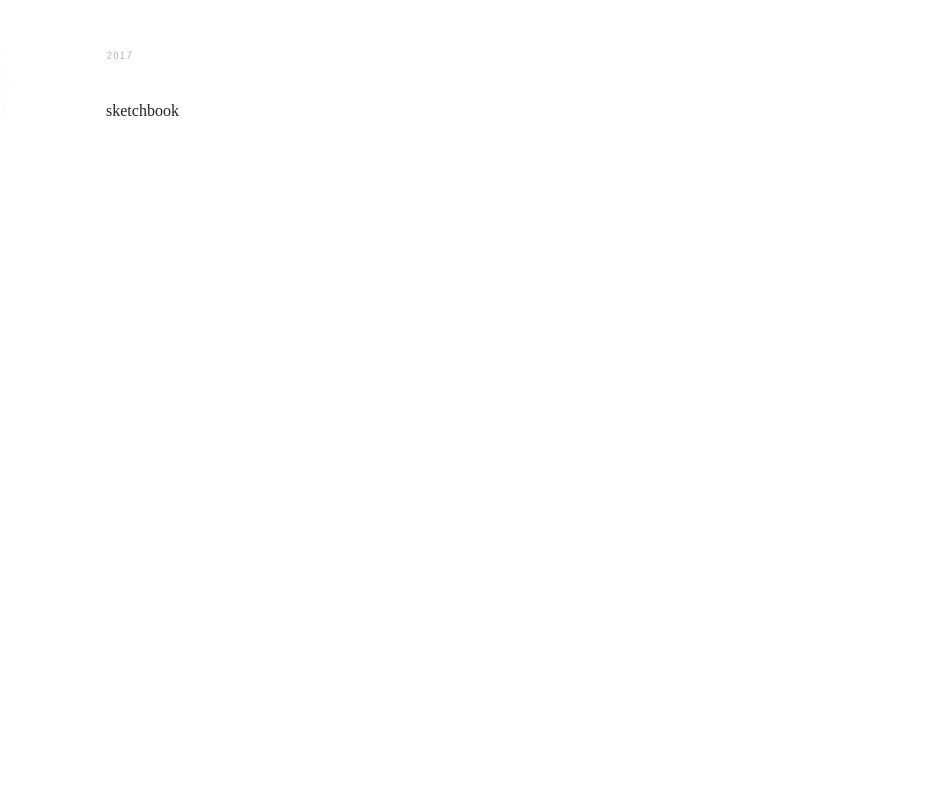
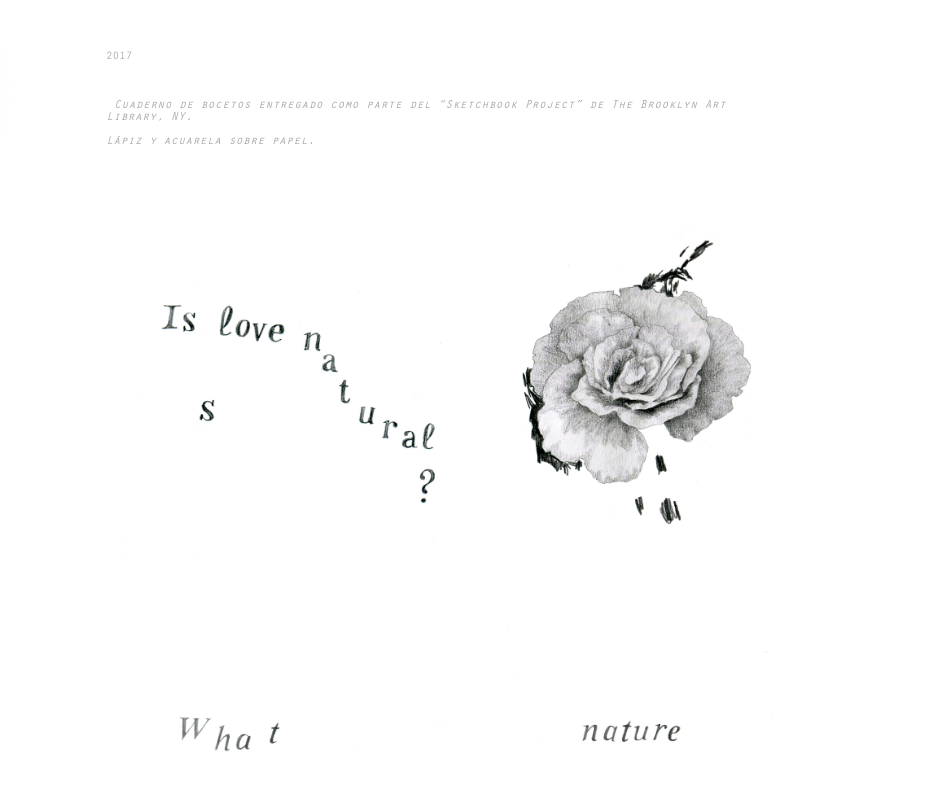
Before and after one commit to TobiasVidal/josefinavidaldiaz, a plain HTML site: page sketchbook.html in a window 1280 px wide. Shown: the top 789 px of the page, 329-1280 px from the left. Drawn offline with nearby package versions, Linux system fonts and the light colour scheme.

Commit message:
Agrego pagina "sketchbook" y sus imagenes

```diff
--- a/css/main.css
+++ b/css/main.css
@@ -103,6 +103,7 @@ textarea {
  * 04 - Index Content
  * 05 - Impresiones Content
  * 06 - Signo
+ * 07 - Sketchbook
  */
  /* 01 General */
 @font-face {
@@ -235,9 +236,17 @@ img.schone {
 .signo img:first-of-type {
     padding-top: 30px;
 }
-
-
-
+/* 07 Sketchbook */
+.sketchbook p {
+    font-size: 12px;
+    line-height: 1;
+}
+.sketchbook p.materiales {
+    text-indent: 0;
+}
+.sketchbook img {
+    width: 700px;
+}
 
 
 
--- a/sketchbook.html
+++ b/sketchbook.html
@@ -52,7 +52,16 @@
             </div>
             <div class="site-content sketchbook">
                 <span class="fecha-obra">2017</span>
-                <p>sketchbook</p>
+                <p class="descripcion italic">Cuaderno de bocetos entregado como parte del “Sketchbook Project” de The Brooklyn Art Library, NY.</p>
+                <p class="descripcion italic materiales">Lápiz y acuarela sobre papel.</p>
+                <img src="img/sketchbook/1.jpg" alt="sketch 1"><!--
+                --><img src="img/sketchbook/2.jpg" alt="sketch 2"><!--
+                --><img src="img/sketchbook/3.jpg" alt="sketch 3"><!--
+                --><img src="img/sketchbook/4.jpg" alt="sketch 4"><!--
+                --><img src="img/sketchbook/5.jpg" alt="sketch 5"><!--
+                --><img src="img/sketchbook/6.jpg" alt="sketch 6"><!--
+                --><img src="img/sketchbook/7.jpg" alt="sketch 7"><!--
+                --><img src="img/sketchbook/8.jpg" alt="sketch 8">
             </div>
         </div>
         <script src="js/vendor/modernizr-3.5.0.min.js"></script>
```
Also changed, not shown: img/sketchbook/1.jpg (added), img/sketchbook/2.jpg (added), img/sketchbook/3.jpg (added), img/sketchbook/5.jpg (added), img/sketchbook/6.jpg (added), img/sketchbook/8.jpg (added), 3 other files.
